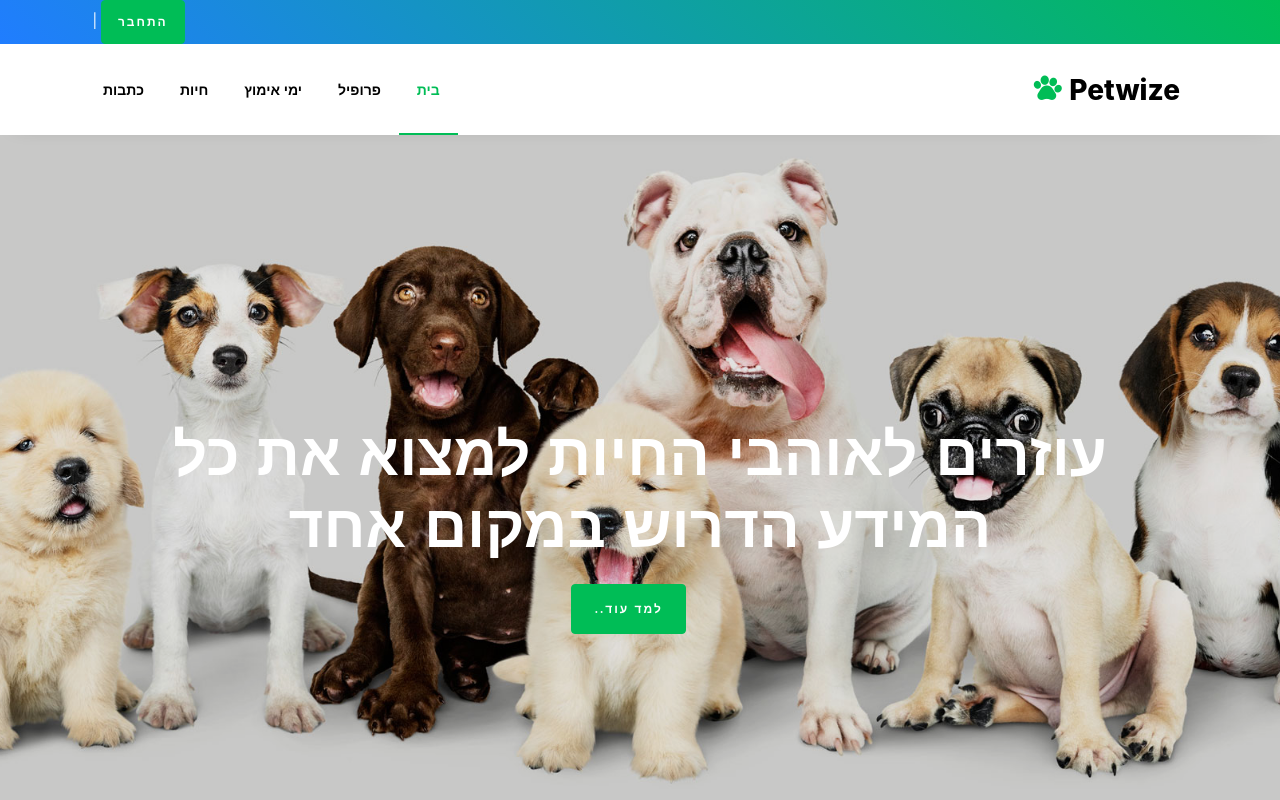
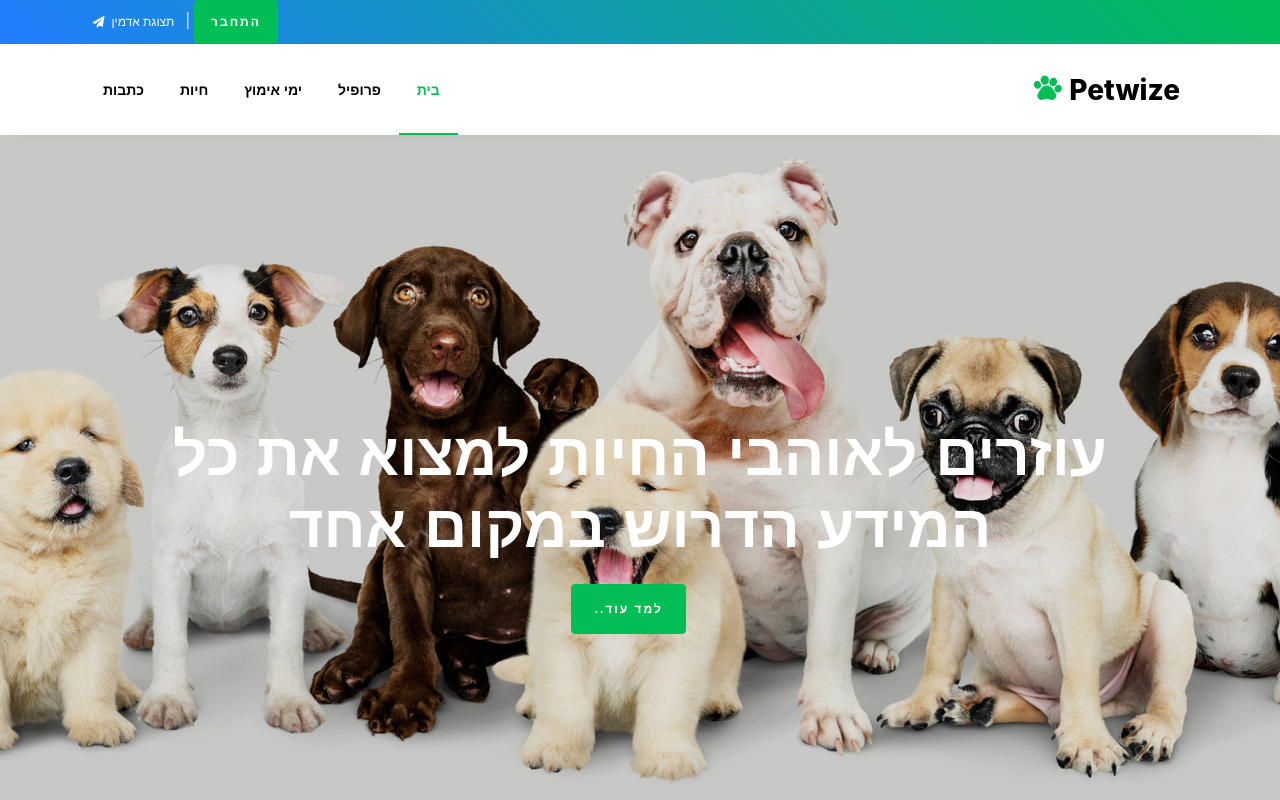
Before and after one commit to guysl10/PetWise, a React (Create React App) app in the folder pets/: page / in a window 1280 px wide. Shown: the top 800 px of the page. Built offline with nearby package versions, Linux system fonts and the light colour scheme; no server answers.

Commit message:
Merge branch 'master' of /home/guy/PycharmProjects/PetWise with conflicts.

```diff
--- a/pets/src/components/Header.js
+++ b/pets/src/components/Header.js
@@ -1,14 +1,10 @@
-import React, {Component} from 'react';
-import {BrowserRouter as Router, Route, Switch} from 'react-router-dom';
+import React, { Component } from 'react';
+import { BrowserRouter as Router, Route, Switch } from 'react-router-dom';
 
 export default function Header() {
 
     const [isLoggedIn, setIsLoggedIn] = React.useState(false);
-    const [isAdmin, setIsAdmin] = React.useState(false);
 
-    fetch('http://localhost:8000/petWise/user/is_admin').then(
-        response => response.text()).then(
-        data => setIsAdmin(data === "True"));
 
     fetch('http://localhost:8000/petWise/user/is_logged_in').then(
         response => response.text()).then(
@@ -21,19 +17,22 @@ export default function Header() {
                         <div className="row">
                             <div className="col-md-6 d-flex align-items-center">
                                 <p className="mb-0 phone pl-md-2">
-                                {isAdmin ?
-                                    <a href="/admin2" className="mr-2"><span className="fa fa-paper-plane mr-1"/> תצוגת
-                                    אדמין</a> :
-                                    < a></a>
-                                }
+                                    <a href="/admin" className="mr-2"><span className="fa fa-paper-plane mr-1" /> תצוגת אדמין</a>
                                     <span> | </span>
                                     {isLoggedIn ?
-
                                     < a href="/logout" className="btn btn-primary ">התנתק</a> :
                                         < a href="/login" className="btn btn-primary "> התחבר</a>
                                     }
                                 </p>
                             </div>
+
+                            {/*<div className="col-md-6 d-flex justify-content-md-end">*/}
+                            {/*    <form>*/}
+                            {/*        <input type="text" className="main-search-header" placeholder="חיפוש " />*/}
+                            {/*    </form>*/}
+                            {/*</div>*/}
+
+
                         </div>
                     </div>
                 </div>
@@ -44,6 +43,8 @@ export default function Header() {
                 </button>
                         <div className="collapse navbar-collapse" id="ftco-nav">
                             <ul className="navbar-nav ml-auto">
+                                {/* <li className="nav-item"><a href="/contact" className="nav-link">צור קשר</a></li> */}
+                                {/* <li className="nav-item"><a href="/associations" className="nav-link">ארגונים</a></li> */}
                                 <li className="nav-item"><a href="/articles" className="nav-link">כתבות</a></li>
                                 <li className="nav-item"><a href="/pets" className="nav-link">חיות</a></li>
                                 <li className="nav-item"><a href="/adoptionsGallery" className="nav-link">ימי אימוץ</a></li>
@@ -52,7 +53,7 @@ export default function Header() {
                             </ul>
                         </div>
 
-                    <a className="navbar-brand" href="/"><span className="flaticon-pawprint-1 mr-2"/>Petwize</a>
+                        <a className="navbar-brand" href="/"><span className="flaticon-pawprint-1 mr-2" />Petwize</a>
 
                     </div>
                 </nav>
```
Lines whose indentation alone changed are shown as unchanged.
